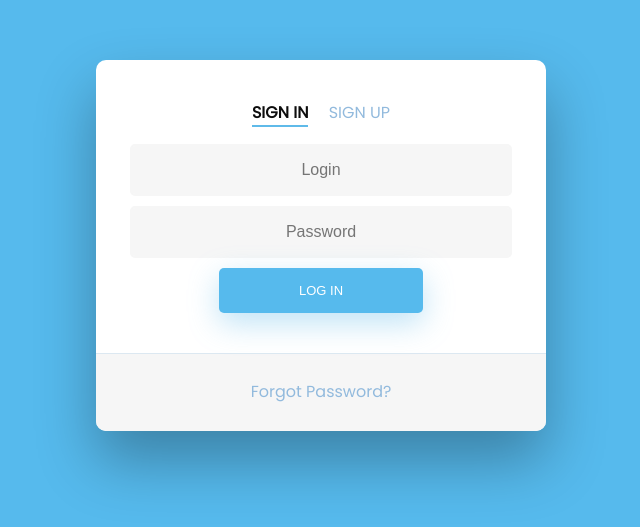
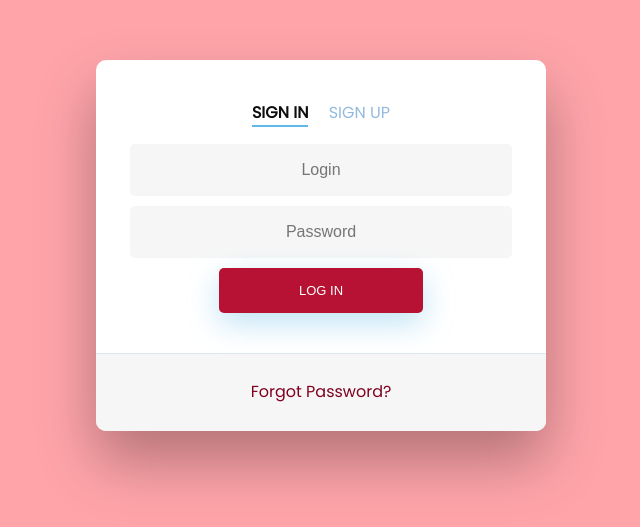
Before and after one commit to W0rL0rD/UW-CS-Checklist-Automator, a plain HTML site: page signup.html in a window 1280 px wide. Shown: the part 163-690 px from the top of the page, without its empty margins (319-959 px from the left). Drawn offline with Linux system fonts and the light colour scheme.

Commit message:
Changed colours some small changes still remain

```diff
--- /dev/null
+++ b/colours.txt
@@ -0,0 +1,4 @@
+Baby red #ffa5aa
+Light red #e41740
+Normal red #b71233
+Dark red #80001f
--- a/signup.css
+++ b/signup.css
@@ -3,7 +3,7 @@
 /* BASIC */
 
 html {
-  background-color: #56baed;
+  background-color: #ffa5aa;
 }
 
 body {
@@ -58,6 +58,7 @@ h2 {
 
 #formFooter {
   background-color: #f6f6f6;
+  color: #e41740;
   border-top: 1px solid #dce8f1;
   padding: 25px;
   text-align: center;
@@ -83,7 +84,7 @@ h2.active {
 /* FORM TYPOGRAPHY*/
 
 input[type=button], input[type=submit], input[type=reset]  {
-  background-color: #56baed;
+  background-color: #b71233;
   border: none;
   color: white;
   padding: 15px 80px;
@@ -237,7 +238,7 @@ input[type=text]:placeholder {
   bottom: -10px;
   width: 0;
   height: 2px;
-  background-color: #56baed;
+  background-color: #e41740;
   content: "";
   transition: width 0.2s;
 }
--- a/signup.html
+++ b/signup.html
@@ -19,7 +19,7 @@
 
                 <!-- Remind Passowrd -->
                 <div id="formFooter">
-                <a class="underlineHover" href="signup.html">Forgot Password?</a>
+                <a class="underlineHover" href="signup.html"><font color="#80001f">Forgot Password?</font></a>
                 </div>
 
             </div>
```
